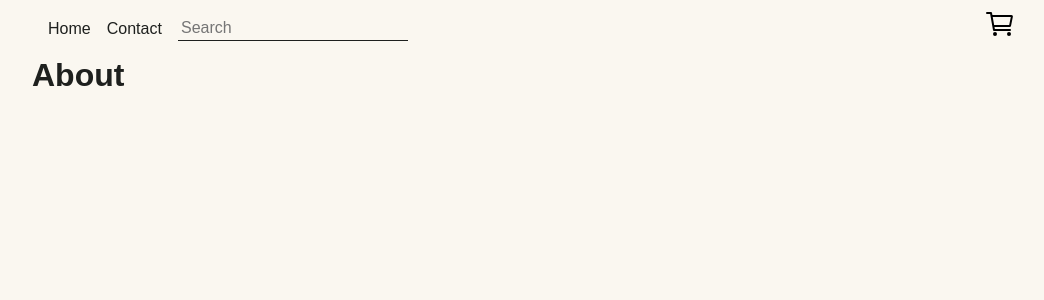
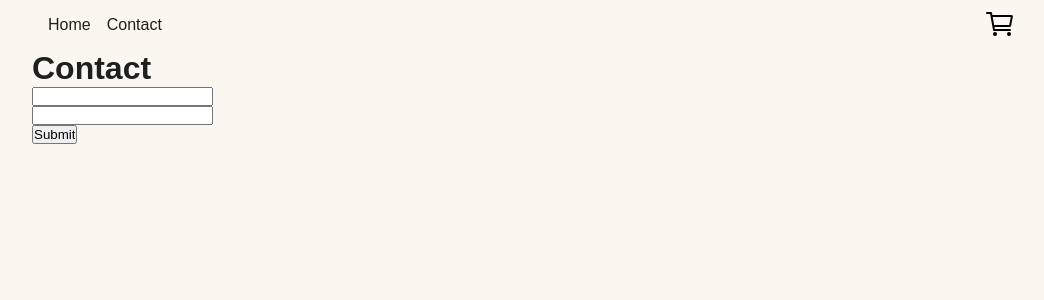
Before and after one commit to AHB-7/e-com, a React (Vite) app: page /contact in a window 1280 px wide. Shown: the top 300 px of the page, without its empty margins (108-1152 px from the left). Built offline with nearby package versions, Linux system fonts and the light colour scheme.

Commit message:
search function edite

```diff
--- a/package.json
+++ b/package.json
@@ -10,12 +10,15 @@
         "preview": "vite preview"
     },
     "dependencies": {
+        "@hookform/resolvers": "^3.9.0",
         "D": "^1.0.0",
         "react": "^18.3.1",
         "react-dom": "^18.3.1",
+        "react-hook-form": "^7.53.0",
         "react-icons": "^5.3.0",
         "react-router-dom": "^6.26.2",
-        "styled-components": "^6.1.13"
+        "styled-components": "^6.1.13",
+        "yup": "^1.4.0"
     },
     "devDependencies": {
         "@eslint/js": "^9.9.0",
--- /dev/null
+++ b/src/components/comtent-form.tsx
@@ -0,0 +1,44 @@
+import { useForm } from "react-hook-form";
+import { yupResolver } from "@hookform/resolvers/yup";
+import * as yup from "yup";
+
+const schema = yup
+    .object({
+        firstName: yup
+            .string()
+            .min(3, "Your first name should be at least 3 characters.")
+            .max(10, "Your first name cannot be longer than 10 characters.")
+            .required("Please enter your first name"),
+        age: yup
+            .number()
+            .min(18, "Your age must be 18 or higher")
+            .max(100, "Your age must be 100 or lower")
+            .typeError("Your age must be a number"),
+    })
+    .required();
+
+function ContentForm() {
+    const {
+        register,
+        handleSubmit,
+        formState: { errors },
+    } = useForm({
+        resolver: yupResolver(schema),
+    });
+
+    function onSubmit(data) {
+        console.log(data);
+    }
+
+    return (
+        <form onSubmit={handleSubmit(onSubmit)}>
+            <input {...register("firstName")} />
+            <p>{errors.firstName?.message}</p>
+            <input {...register("age")} />
+            <p>{errors.age?.message}</p>
+            <input type="submit" />
+        </form>
+    );
+}
+
+export default ContentForm;
--- a/src/components/navbar.tsx
+++ b/src/components/navbar.tsx
@@ -16,12 +16,10 @@ import {
 import { CartItem } from "./cart-item";
 import { useState } from "react";
 import { IoCartOutline } from "react-icons/io5";
-import { useSearch } from "../hooks/search-context";
 import { PrimaryBtn } from "../styles/single-product";
 
 const Container = styled(BaseContainer)``;
 export function Navbar() {
-    const { setSearchQuery } = useSearch();
     const { cartItems, cartQuantity } = useShoppingCart();
     const [isCartOpen, setIsCartOpen] = useState(false);
 
@@ -35,13 +33,6 @@ export function Navbar() {
                 <NavbarLink as={NavLink} to="/contact">
                     Contact
                 </NavbarLink>
-                <form action="search">
-                    <input
-                        type="text"
-                        placeholder="Search"
-                        onChange={(e) => setSearchQuery(e.target.value)}
-                    />
-                </form>
             </NavbarSc>
             <CartElements>
                 <BasketBtn
--- a/src/pages/contact.tsx
+++ b/src/pages/contact.tsx
@@ -1,7 +1,10 @@
+import ContentForm from "../components/comtent-form";
+
 export function Contact() {
     return (
         <div>
-            <h1>About</h1>
+            <h1>Contact</h1>
+            <ContentForm />
         </div>
     );
 }
--- a/src/pages/products.tsx
+++ b/src/pages/products.tsx
@@ -1,10 +1,11 @@
 import { useState } from "react";
 import { StoreItem } from "../components/storeitems";
 import useFetch from "../hooks/fetch";
-import { AllCards } from "../styles/product-styling";
+import { AllCards, SearchContainer } from "../styles/product-styling";
 import Pagination from "../components/pagination";
 import { PaginationContainer } from "../styles/pagination";
 import { useSearch } from "../hooks/search-context";
+import { ProductPageContainer } from "../styles/container";
 
 interface Product {
     id: number;
@@ -20,7 +21,7 @@ interface Product {
 }
 
 export function Products() {
-    const { searchQuery } = useSearch();
+    const { setSearchQuery, searchQuery } = useSearch();
     const [page, setPage] = useState(1);
     const limit = 9;
 
@@ -49,6 +50,17 @@ export function Products() {
         return <div>Error fetching products. Please try again later.</div>;
 
     return (
+        <ProductPageContainer>
+            <SearchContainer>
+                <form action="search">
+                    <input
+                        type="text"
+                        placeholder="Search"
+                        onChange={(e) => setSearchQuery(e.target.value)}
+                    />
+                </form>
+            </SearchContainer>
+
             <AllCards>
                 {filteredData?.map((item: Product) => (
                     <StoreItem key={item.id} {...item} />
@@ -65,5 +77,6 @@ export function Products() {
                     </PaginationContainer>
                 )}
             </AllCards>
+        </ProductPageContainer>
     );
 }
--- a/src/styles/container.ts
+++ b/src/styles/container.ts
@@ -6,3 +6,11 @@ export const Container = styled.div`
     margin-width: 1000px;
     margin: 0 auto;
 `;
+
+export const ProductPageContainer = styled.div`
+    display: flex;
+    width: 100%;
+    margin-width: 1000px;
+    margin: 0 auto;
+    flex-direction: column;
+`;
--- a/src/styles/navbar.ts
+++ b/src/styles/navbar.ts
@@ -9,22 +9,6 @@ export const Navbar = styled.nav`
     color: white;
     padding: 1rem;
     margin-right: auto;
-    > form {
-        margin-right: auto;
-        width: 100%;
-        max-width: 14rem;
-    }
-    > form > input {
-        padding: 0.2rem;
-        border: none;
-        width: 14rem;
-        font-size: 1rem;
-        border-bottom: 0.1rem solid ${(props) => props.theme.colors.text};
-        background-color: transparent;
-    }
-    > form > input:focus {
-        outline: none;
-    }
 `;
 
 export const NavbarLink = styled.a`
--- a/src/styles/product-styling.ts
+++ b/src/styles/product-styling.ts
@@ -11,8 +11,25 @@ export const AllCards = styled.div`
         grid-template-columns: repeat(auto-fit, minmax(48%, 1fr));
     }
     margin: 2rem auto;
-    padding: 0 0.5rem;
     width: 97%;
+`;
+export const SearchContainer = styled.div`
+    display: block;
+    width: 100%;
+    text-align: center;
+    > form {
+    }
+    > form > input {
+        padding: 0.2rem;
+        width: 80%;
+        border: none;
+        font-size: 1rem;
+        border-bottom: 0.1rem solid ${(props) => props.theme.colors.text};
+        background-color: transparent;
+    }
+    > form > input:focus {
+        outline: none;
+    }
 `;
 export const CardContainer = styled.div`
     border-radius: 0.5rem;
```
Also changed, not shown: 1 other file (tests, documents, lock files or other folders). Lines whose indentation alone changed are shown as unchanged.
